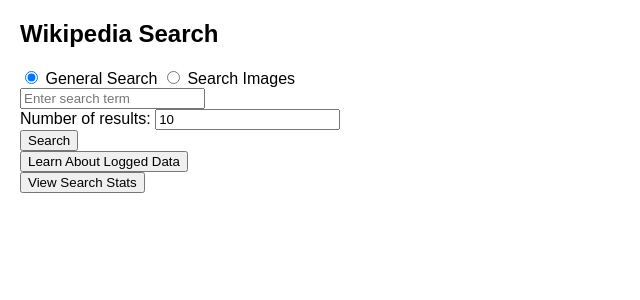
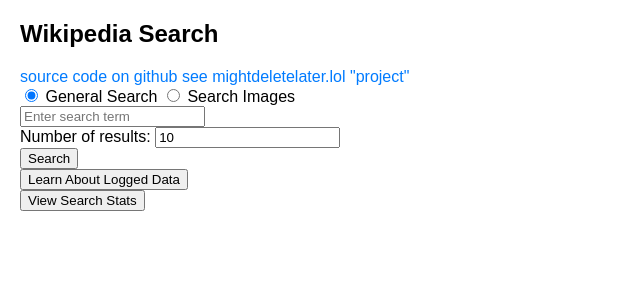
Before and after one commit to imasharc/wikisearch, a Flask app: page / in a window 1280 px wide. Shown: the top 300 px of the page, without its empty margins (0-640 px from the left). Run offline with Flask 2, Linux system fonts and the light colour scheme.

Commit message:
refactor/doc(README/index): Update links and description in README
Add redirect links to github and mightdeletelater

```diff
--- a/templates/index.html
+++ b/templates/index.html
@@ -8,6 +8,9 @@
 </head>
 <body>
     <h1>Wikipedia Search</h1>
+    <a href="https://github.com/imasharc/wikisearch" target="_blank">source code on github</a>
+    <a href="https://mightdeletelater.lol/" target="_blank">see mightdeletelater.lol "project"</a>
+
     <form id="search-form" method="post">
         <div>
             <input type="radio" id="general" name="search_type" value="general" checked>
```
Also changed, not shown: README.md.
